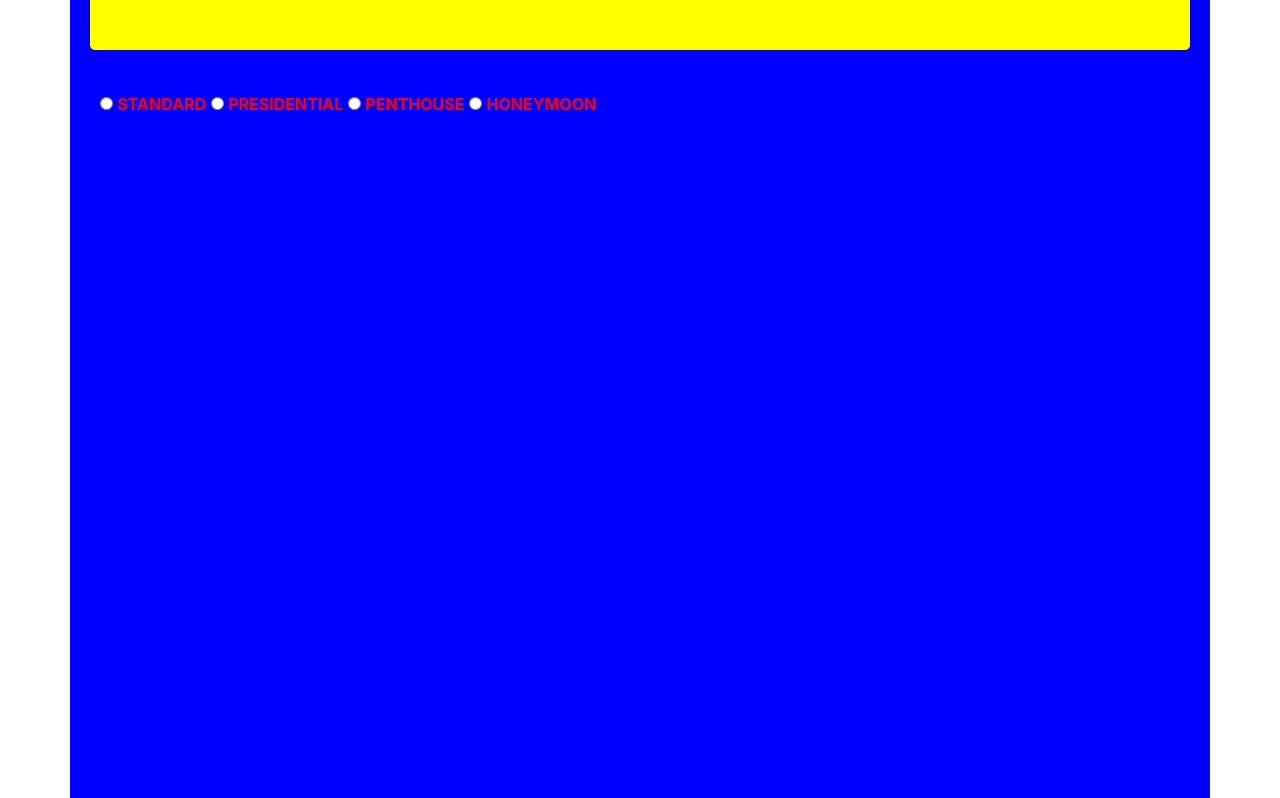
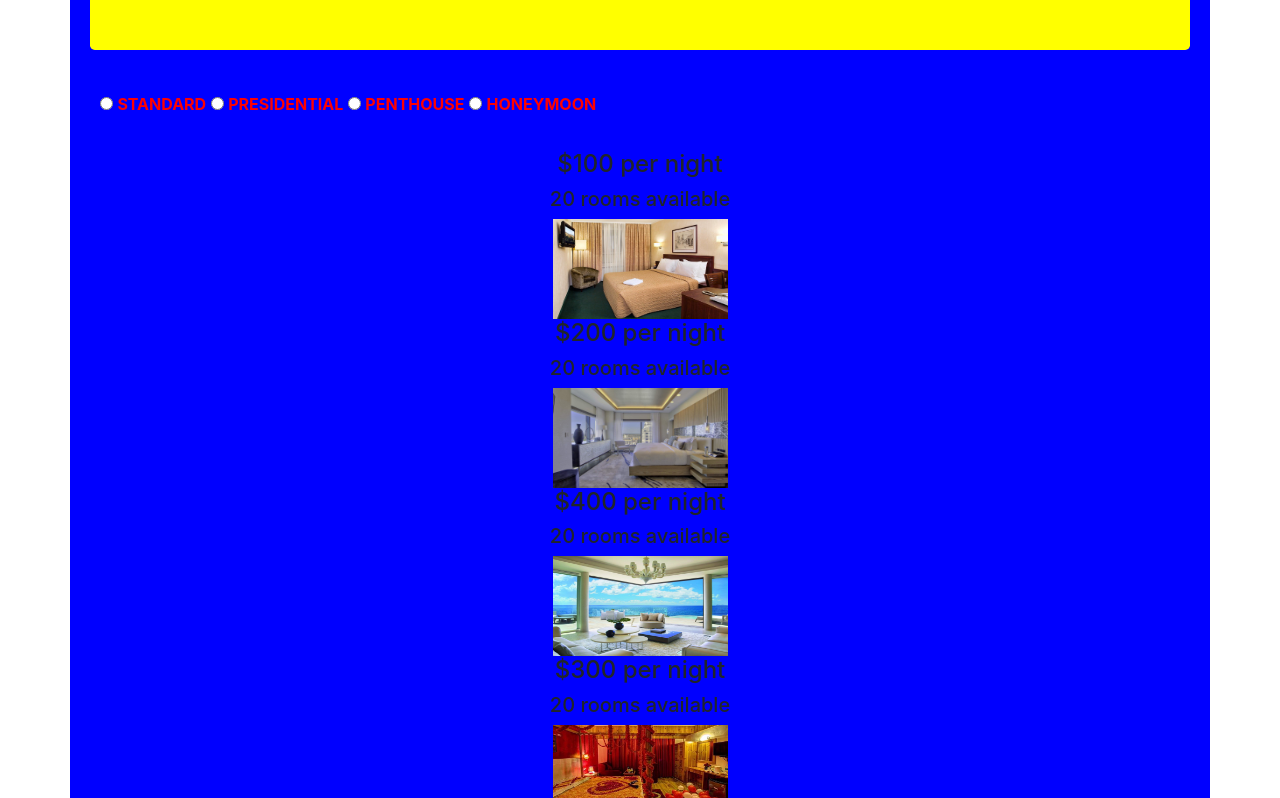
Before and after one commit to fcw1987/group-project, a plain HTML site: page index.html in a window 1280 px wide. Shown: the part 154-952 px from the top of the page. Drawn offline with nearby package versions, Linux system fonts and the light colour scheme.

Commit message:
adds css to center room info divs

```diff
--- a/css/styles.css
+++ b/css/styles.css
@@ -23,14 +23,19 @@
 } */
 
 #standardRoom {
-  visibility: hidden;
+  visibility: show;
+  text-align: center;
+
 }
 #presidentialRoom {
-  visibility: hidden;
+  visibility: show;
+  text-align: center;
 }
 #penthouseRoom {
-  visibility: hidden;
+  visibility: show;
+  text-align: center;
 }
 #honeymoonRoom {
-  visibility: hidden;
+  visibility: show;
+  text-align: center;
 }
```
